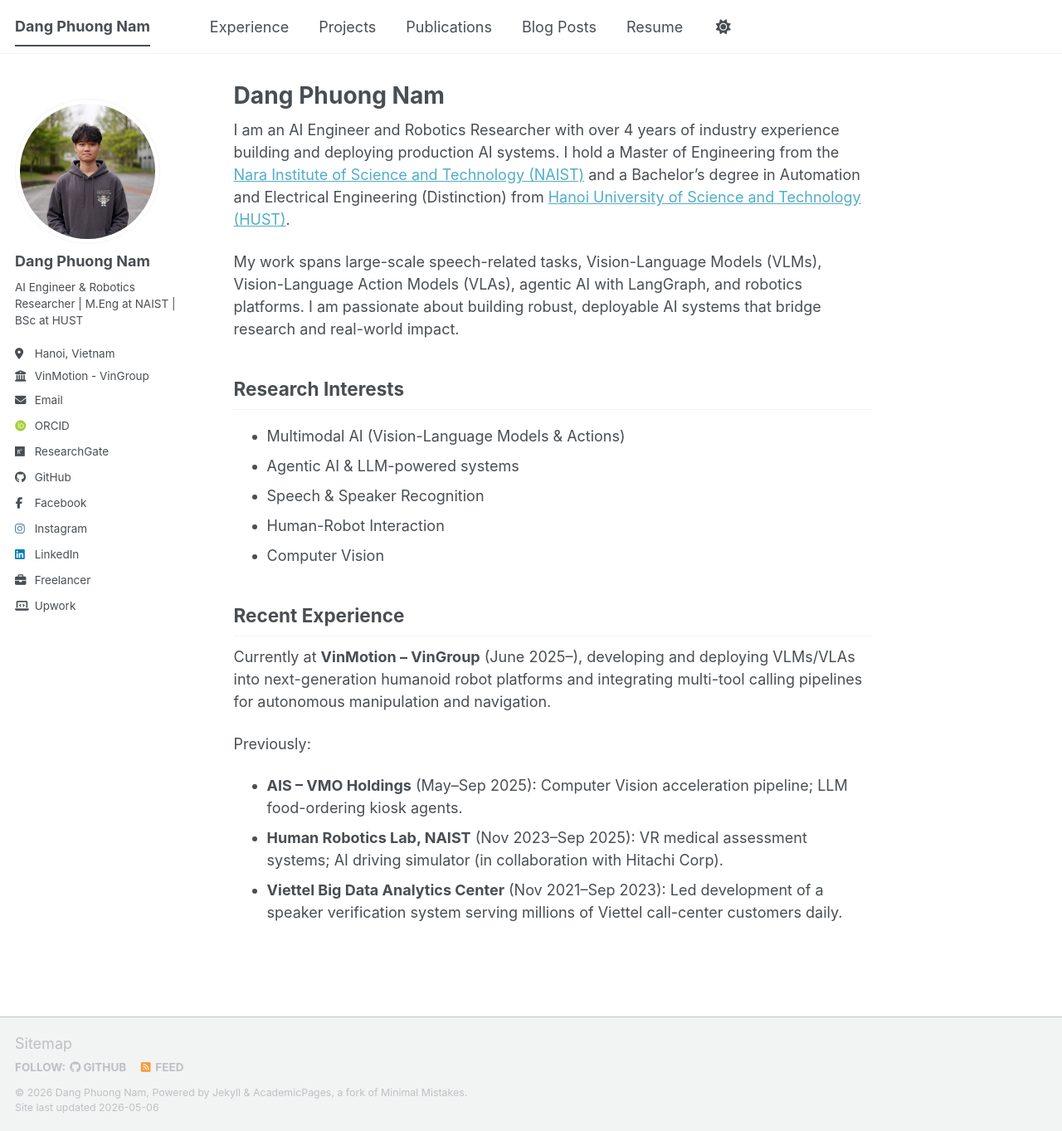
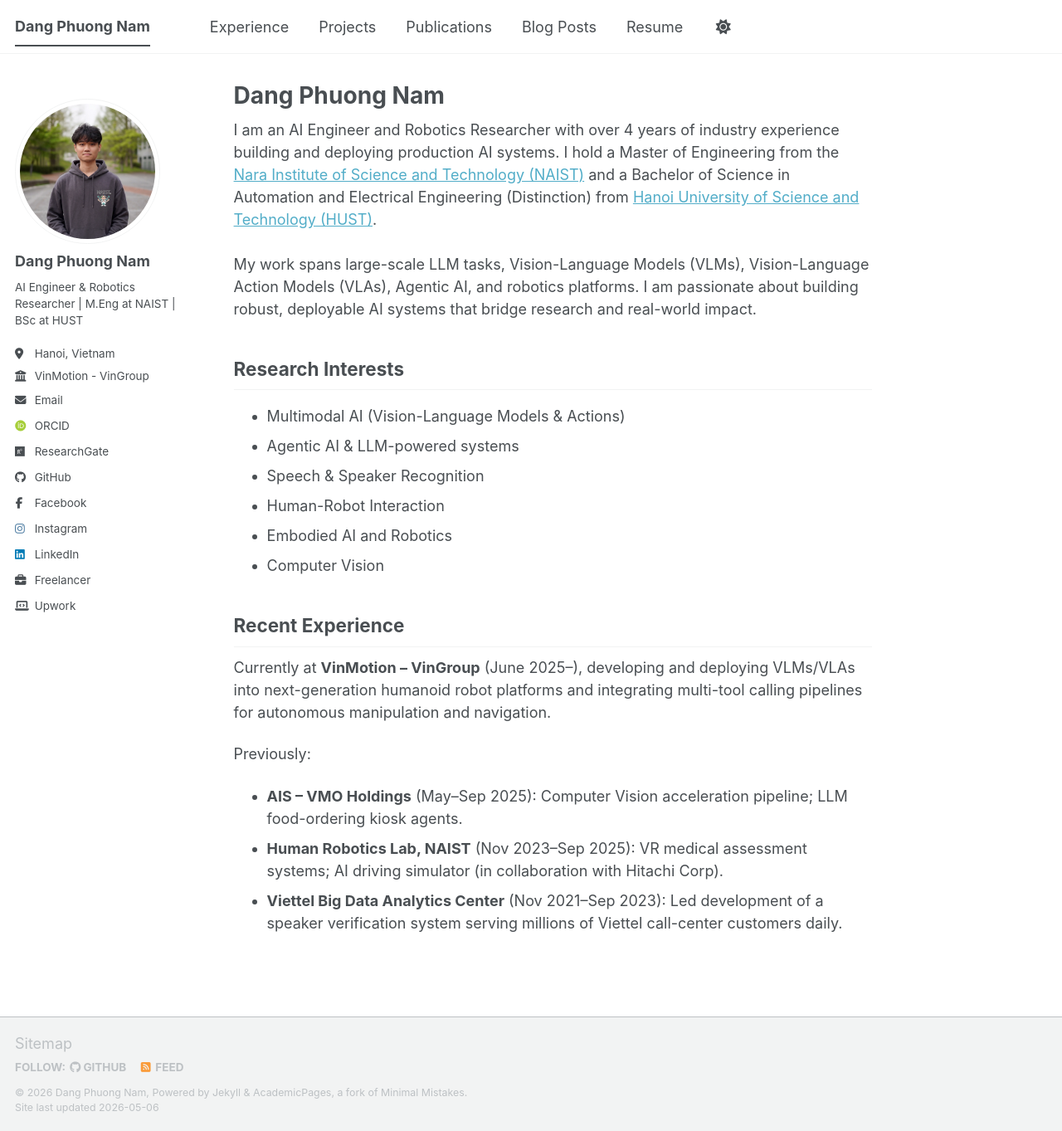
Before and after one commit to hiimmuc/hiimmuc.github.io, a Jekyll site: the page built from _pages/about.md, in a window 1280 px wide and 1363 px high. Shown: the whole window at 83% size. Built offline with Jekyll 4.4.1, drawn with Linux system fonts in a browser that asks for light colours; some web fonts are replaced; a script bundle is joined from its source files by our own code; library files that are not in the unit come from our copies.

```diff
--- a/_pages/about.md
+++ b/_pages/about.md
@@ -7,9 +7,9 @@ redirect_from:
   - /about.html
 ---
 
-I am an AI Engineer and Robotics Researcher with over 4 years of industry experience building and deploying production AI systems. I hold a Master of Engineering from the [Nara Institute of Science and Technology (NAIST)](https://www.naist.jp/en/) and a Bachelor's degree in Automation and Electrical Engineering (Distinction) from [Hanoi University of Science and Technology (HUST)](https://www.hust.edu.vn/).
-
-My work spans large-scale speech-related tasks, Vision-Language Models (VLMs), Vision-Language Action Models (VLAs), agentic AI with LangGraph, and robotics platforms. I am passionate about building robust, deployable AI systems that bridge research and real-world impact.
+I am an AI Engineer and Robotics Researcher with over 4 years of industry experience building and deploying production AI systems. I hold a Master of Engineering from the [Nara Institute of Science and Technology (NAIST)](https://www.naist.jp/en/) and a Bachelor of Science in Automation and Electrical Engineering (Distinction) from [Hanoi University of Science and Technology (HUST)](https://www.hust.edu.vn/).
+<br/><br/>
+My work spans large-scale LLM tasks, Vision-Language Models (VLMs), Vision-Language Action Models (VLAs), Agentic AI, and robotics platforms. I am passionate about building robust, deployable AI systems that bridge research and real-world impact.
 
 ## Research Interests
 
@@ -17,6 +17,7 @@ My work spans large-scale speech-related tasks, Vision-Language Models (VLMs), V
 - Agentic AI & LLM-powered systems
 - Speech & Speaker Recognition
 - Human-Robot Interaction
+- Embodied AI and Robotics
 - Computer Vision
 
 ## Recent Experience
```
Also changed, not shown: README.md (+1 -1 lines), _projects/speaker-verification-viettel.md (+1 -1 lines), _projects/swarm-uav-gui.md (+1 -1 lines), _projects/unreal-vr-driving-simulator.md (+1 -1 lines), images/portfolio/fire-detection-preview.webp (deleted), images/portfolio/license-plate-recognition-preview.webp (deleted), images/portfolio/math-equations-solver-preview.webp (deleted), images/portfolio/swarm-uav-gui-preview.webp (deleted), images/portfolio/unreal-vr-driving-assistant.webp (deleted).
